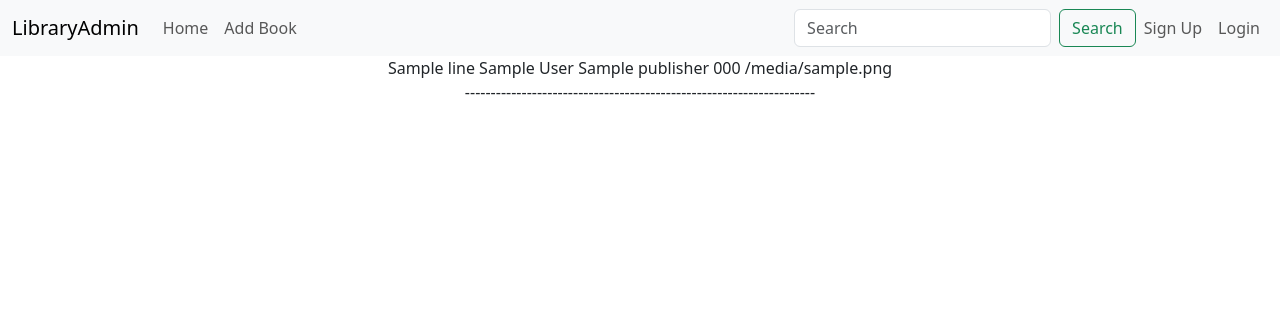
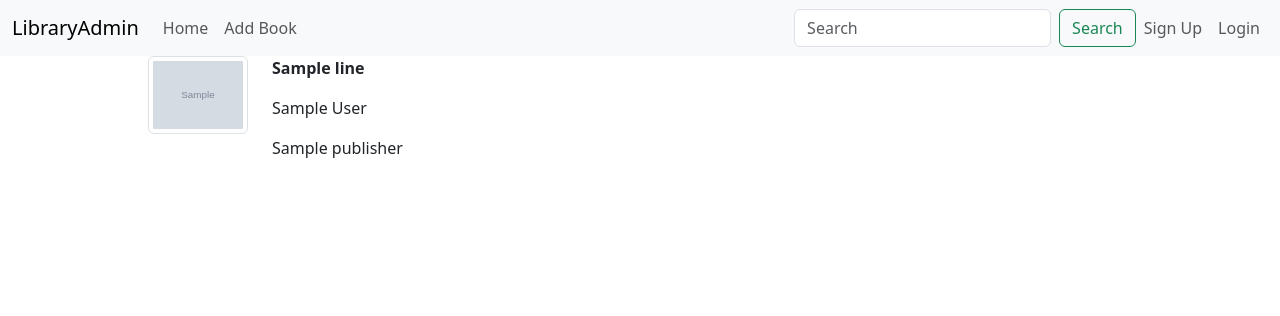
Before and after one commit to richard-ma/LibraryAdmin, a Flask app: template templates/book_search.html in a window 1280 px wide. Shown: the top 316 px of the page. Run offline with Flask 2, Linux system fonts and the light colour scheme; the template is opened without the code that fills it: most values are stand-ins (such as "Sample title", 1, 10 or a date in 2020); grey boxes marked "Sample" are stand-in pictures; some libraries are stand-ins or nearby versions.

Commit message:
new user interface

```diff
--- a/templates/book_search.html
+++ b/templates/book_search.html
@@ -1,14 +1,22 @@
 {% extends 'base.html' %}
 
 {% block content %}
-    <div align="center">
+    <div class="container">
+        <div class="row row-cols-6">
         {% for line in data %}
-        <div>
-            <span>{{ line["name"] }}</span>
-            <span>{{ line["author"] }}</span>
-            <span>{{ line["publisher"] }}</span>
-            <span>{{ line["isbn"] }}</span>
-            <span>{{ line["image"] }}</span>
+                <div class="col text-end">
+                    <img class="img-thumbnail" src="{{ url_for('static', filename=line['image']) }}" width="100">
+                </div>
+                <div class="col">
+                    <p class="text-nowrap fw-bold">{{ line['name'] }}</p>
+                    <p class="text-nowrap fw-lighter">{{ line['author'] }}</p>
+                    <p class="text-nowrap fw-lighter">{{ line['publisher'] }}</p>
+                    <p>
+                        {% if login == True %}
+                        <button class="btn btn-outline-primary btn-sm">Borrow</button>
+                        {% endif %}
+                    </p>
+                </div>
             {% if login == True %}
             <span>|</span>
             <span><a href="{{ url_for('book_update', book_id=line['id']) }}">Update</a></span>
@@ -19,10 +27,7 @@
             <span>|</span>
             <span><a href="{{ url_for('store_new', book_id=line['id']) }}">Add Store</a></span>
             {% endif %}
+        {% endfor %}
         </div>
-        <div>
-            <span>--------------------------------------------------------------------</span>
-        </div>
-        {% endfor %}
     </div>
 {% endblock %}
```
Also changed, not shown: data/libraryadmin.db.
